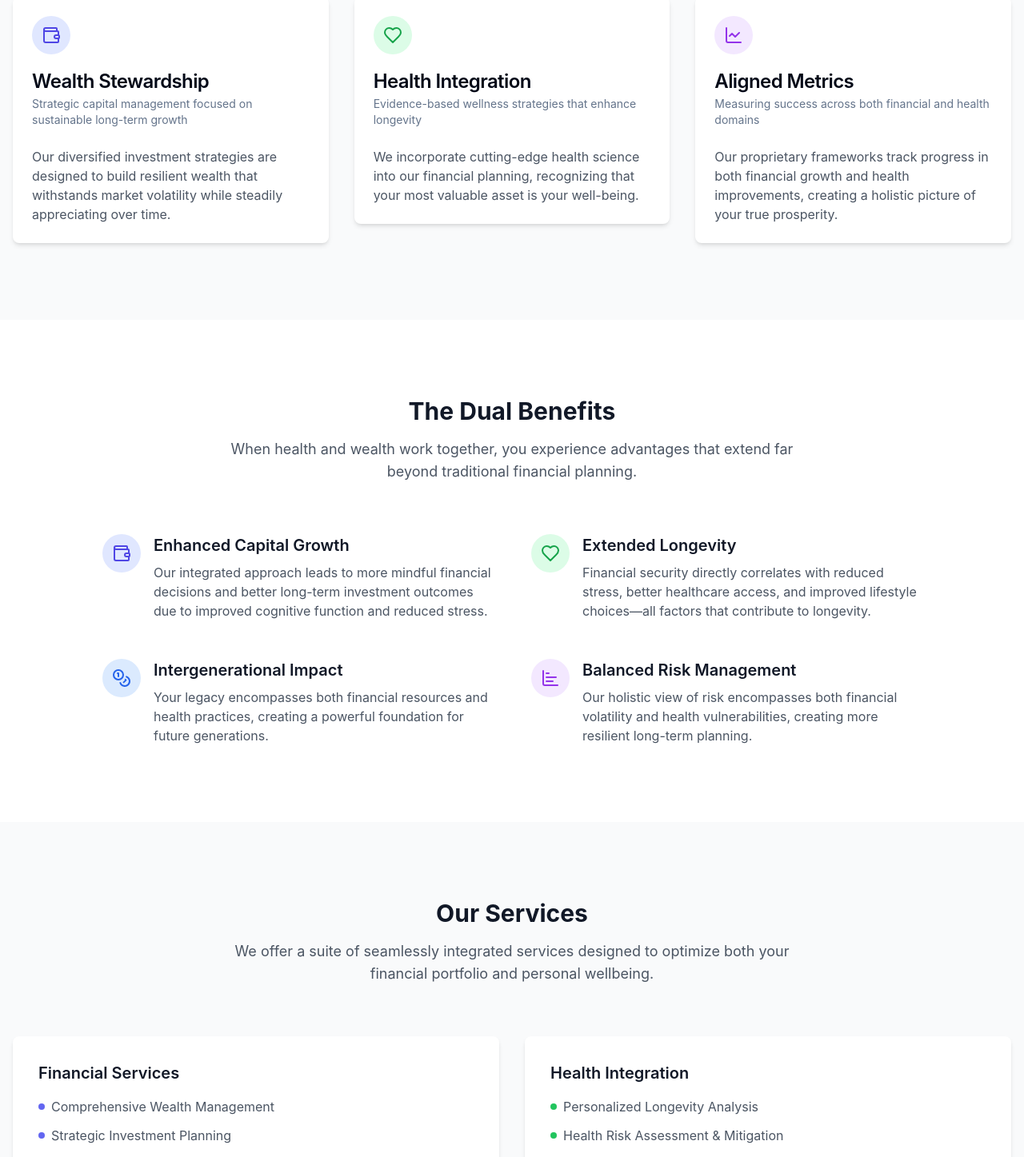
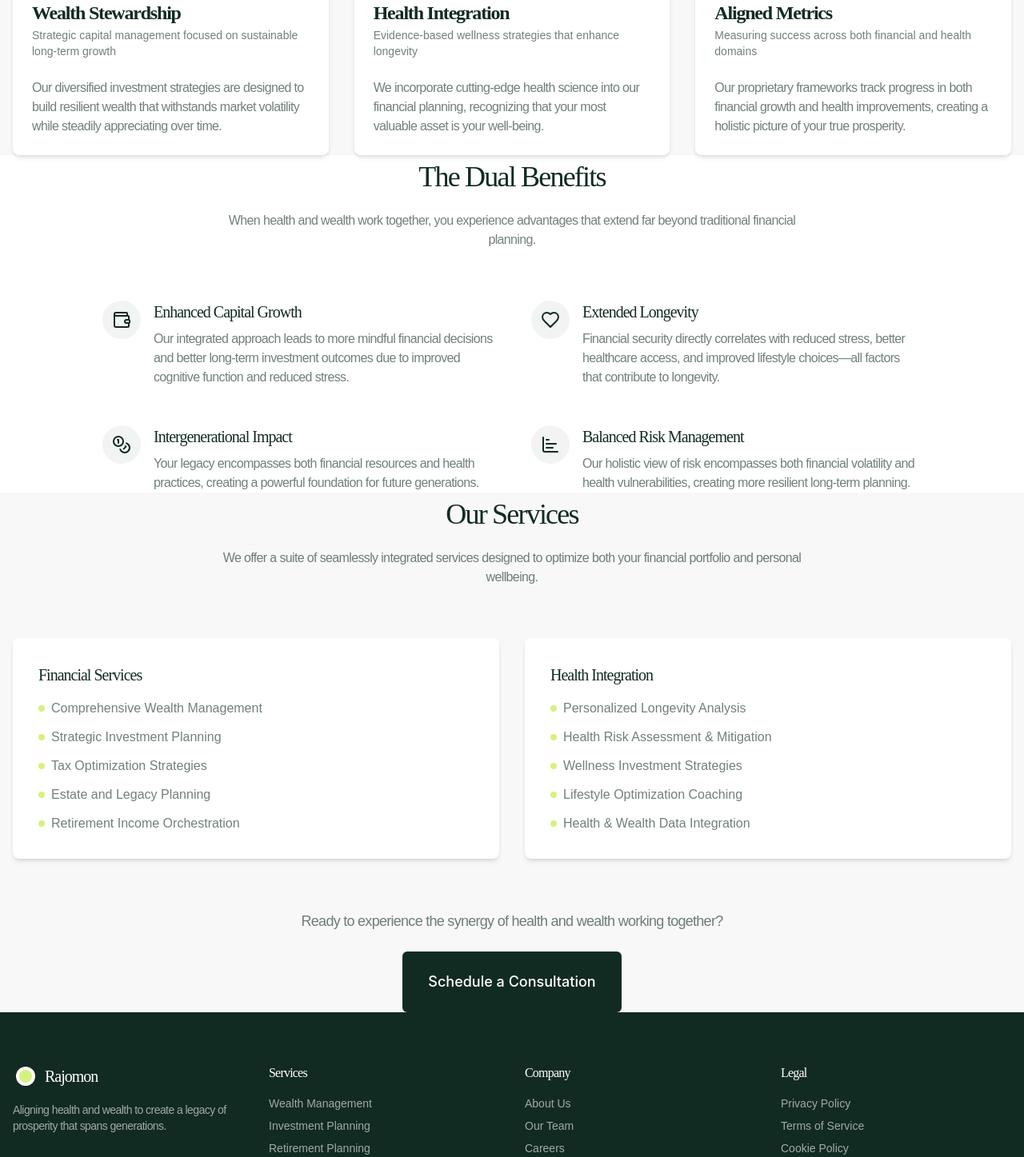
Before and after one commit to flowerMoon98/balance-sheet-lifespan-steward, a React (Vite) app: page / in a window 1280 px wide. Shown: the part 720-2167 px from the top of the page at 80% size. Built offline with nearby package versions, Linux system fonts and the light colour scheme; a web font is replaced by a local one.

Commit message:
Apply branding to homepage
Implement the branding styles across the homepage components.

```diff
--- a/src/components/Approach.tsx
+++ b/src/components/Approach.tsx
@@ -1,17 +1,16 @@
 
 import { Card, CardContent, CardDescription, CardHeader, CardTitle } from "@/components/ui/card";
 import { ChartLine, Wallet, Heart } from "lucide-react";
-
 import { AnimateIn } from "./AnimateIn";
 
 export function Approach() {
   return (
-    <section id="approach" className="py-24 bg-gray-50">
+    <section id="approach" className="py-section bg-grey-lighter">
       <div className="container mx-auto px-4">
         <div className="max-w-3xl mx-auto text-center mb-16">
           <AnimateIn>
-            <h2 className="text-3xl font-bold mb-4 text-gray-900">Our Unique Approach</h2>
-            <p className="text-lg text-gray-600">
+            <h2 className="font-nib text-moss text-[28px] sm:text-[36px] tracking-tighter-custom mb-4">Our Unique Approach</h2>
+            <p className="font-arbeit text-moss/60 tracking-tight-custom text-base leading-[1.5]">
               We've pioneered a methodology that unites financial prosperity with personal wellbeing—creating a symbiotic relationship that amplifies both.
             </p>
           </AnimateIn>
@@ -19,16 +18,16 @@ export function Approach() {
 
         <div className="grid md:grid-cols-3 gap-8">
           <AnimateIn delay={0.1}>
-            <Card className="bg-white border-none shadow-md hover:shadow-lg transition-shadow">
+            <Card className="bg-white border-none shadow-md">
               <CardHeader>
-                <div className="w-12 h-12 rounded-full bg-indigo-100 flex items-center justify-center mb-4">
-                  <Wallet className="text-indigo-600 h-6 w-6" />
+                <div className="w-12 h-12 rounded-full bg-moss/5 flex items-center justify-center mb-4">
+                  <Wallet className="text-moss h-6 w-6" />
                 </div>
-                <CardTitle>Wealth Stewardship</CardTitle>
-                <CardDescription>Strategic capital management focused on sustainable long-term growth</CardDescription>
+                <CardTitle className="font-nib text-moss tracking-tighter-custom">Wealth Stewardship</CardTitle>
+                <CardDescription className="font-arbeit text-moss/60">Strategic capital management focused on sustainable long-term growth</CardDescription>
               </CardHeader>
               <CardContent>
-                <p className="text-gray-600">
+                <p className="font-arbeit text-moss/60 tracking-tight-custom">
                   Our diversified investment strategies are designed to build resilient wealth that withstands market volatility while steadily appreciating over time.
                 </p>
               </CardContent>
@@ -36,16 +35,16 @@ export function Approach() {
           </AnimateIn>
 
           <AnimateIn delay={0.2}>
-            <Card className="bg-white border-none shadow-md hover:shadow-lg transition-shadow">
+            <Card className="bg-white border-none shadow-md">
               <CardHeader>
-                <div className="w-12 h-12 rounded-full bg-green-100 flex items-center justify-center mb-4">
-                  <Heart className="text-green-600 h-6 w-6" />
+                <div className="w-12 h-12 rounded-full bg-moss/5 flex items-center justify-center mb-4">
+                  <Heart className="text-moss h-6 w-6" />
                 </div>
-                <CardTitle>Health Integration</CardTitle>
-                <CardDescription>Evidence-based wellness strategies that enhance longevity</CardDescription>
+                <CardTitle className="font-nib text-moss tracking-tighter-custom">Health Integration</CardTitle>
+                <CardDescription className="font-arbeit text-moss/60">Evidence-based wellness strategies that enhance longevity</CardDescription>
               </CardHeader>
               <CardContent>
-                <p className="text-gray-600">
+                <p className="font-arbeit text-moss/60 tracking-tight-custom">
                   We incorporate cutting-edge health science into our financial planning, recognizing that your most valuable asset is your well-being.
                 </p>
               </CardContent>
@@ -53,16 +52,16 @@ export function Approach() {
           </AnimateIn>
 
           <AnimateIn delay={0.3}>
-            <Card className="bg-white border-none shadow-md hover:shadow-lg transition-shadow">
+            <Card className="bg-white border-none shadow-md">
               <CardHeader>
-                <div className="w-12 h-12 rounded-full bg-purple-100 flex items-center justify-center mb-4">
-                  <ChartLine className="text-purple-600 h-6 w-6" />
+                <div className="w-12 h-12 rounded-full bg-moss/5 flex items-center justify-center mb-4">
+                  <ChartLine className="text-moss h-6 w-6" />
                 </div>
-                <CardTitle>Aligned Metrics</CardTitle>
-                <CardDescription>Measuring success across both financial and health domains</CardDescription>
+                <CardTitle className="font-nib text-moss tracking-tighter-custom">Aligned Metrics</CardTitle>
+                <CardDescription className="font-arbeit text-moss/60">Measuring success across both financial and health domains</CardDescription>
               </CardHeader>
               <CardContent>
-                <p className="text-gray-600">
+                <p className="font-arbeit text-moss/60 tracking-tight-custom">
                   Our proprietary frameworks track progress in both financial growth and health improvements, creating a holistic picture of your true prosperity.
                 </p>
               </CardContent>
--- a/src/components/Benefits.tsx
+++ b/src/components/Benefits.tsx
@@ -1,16 +1,15 @@
 
 import { Coins, ChartBar, Wallet, Heart } from "lucide-react";
-
 import { AnimateIn } from "./AnimateIn";
 
 export function Benefits() {
   return (
-    <section id="benefits" className="py-24">
+    <section id="benefits" className="py-section">
       <div className="container mx-auto px-4">
         <div className="max-w-3xl mx-auto text-center mb-16">
           <AnimateIn>
-            <h2 className="text-3xl font-bold mb-4 text-gray-900">The Dual Benefits</h2>
-            <p className="text-lg text-gray-600">
+            <h2 className="font-nib text-moss text-[28px] sm:text-[36px] tracking-tighter-custom mb-4">The Dual Benefits</h2>
+            <p className="font-arbeit text-moss/60 tracking-tight-custom text-base leading-[1.5]">
               When health and wealth work together, you experience advantages that extend far beyond traditional financial planning.
             </p>
           </AnimateIn>
@@ -20,13 +19,13 @@ export function Benefits() {
           <AnimateIn delay={0.1}>
             <div className="flex gap-4">
               <div className="flex-shrink-0">
-                <div className="w-12 h-12 rounded-full bg-indigo-100 flex items-center justify-center">
-                  <Wallet className="text-indigo-600 h-6 w-6" />
+                <div className="w-12 h-12 rounded-full bg-moss/5 flex items-center justify-center">
+                  <Wallet className="text-moss h-6 w-6" />
                 </div>
               </div>
               <div>
-                <h3 className="text-xl font-semibold mb-2 text-gray-900">Enhanced Capital Growth</h3>
-                <p className="text-gray-600">
+                <h3 className="font-nib text-moss tracking-tighter-custom text-xl mb-2">Enhanced Capital Growth</h3>
+                <p className="font-arbeit text-moss/60 tracking-tight-custom">
                   Our integrated approach leads to more mindful financial decisions and better long-term investment outcomes due to improved cognitive function and reduced stress.
                 </p>
               </div>
@@ -36,13 +35,13 @@ export function Benefits() {
           <AnimateIn delay={0.2}>
             <div className="flex gap-4">
               <div className="flex-shrink-0">
-                <div className="w-12 h-12 rounded-full bg-green-100 flex items-center justify-center">
-                  <Heart className="text-green-600 h-6 w-6" />
+                <div className="w-12 h-12 rounded-full bg-moss/5 flex items-center justify-center">
+                  <Heart className="text-moss h-6 w-6" />
                 </div>
               </div>
               <div>
-                <h3 className="text-xl font-semibold mb-2 text-gray-900">Extended Longevity</h3>
-                <p className="text-gray-600">
+                <h3 className="font-nib text-moss tracking-tighter-custom text-xl mb-2">Extended Longevity</h3>
+                <p className="font-arbeit text-moss/60 tracking-tight-custom">
                   Financial security directly correlates with reduced stress, better healthcare access, and improved lifestyle choices—all factors that contribute to longevity.
                 </p>
               </div>
@@ -52,13 +51,13 @@ export function Benefits() {
           <AnimateIn delay={0.3}>
             <div className="flex gap-4">
               <div className="flex-shrink-0">
-                <div className="w-12 h-12 rounded-full bg-blue-100 flex items-center justify-center">
-                  <Coins className="text-blue-600 h-6 w-6" />
+                <div className="w-12 h-12 rounded-full bg-moss/5 flex items-center justify-center">
+                  <Coins className="text-moss h-6 w-6" />
                 </div>
               </div>
               <div>
-                <h3 className="text-xl font-semibold mb-2 text-gray-900">Intergenerational Impact</h3>
-                <p className="text-gray-600">
+                <h3 className="font-nib text-moss tracking-tighter-custom text-xl mb-2">Intergenerational Impact</h3>
+                <p className="font-arbeit text-moss/60 tracking-tight-custom">
                   Your legacy encompasses both financial resources and health practices, creating a powerful foundation for future generations.
                 </p>
               </div>
@@ -68,13 +67,13 @@ export function Benefits() {
           <AnimateIn delay={0.4}>
             <div className="flex gap-4">
               <div className="flex-shrink-0">
-                <div className="w-12 h-12 rounded-full bg-purple-100 flex items-center justify-center">
-                  <ChartBar className="text-purple-600 h-6 w-6" />
+                <div className="w-12 h-12 rounded-full bg-moss/5 flex items-center justify-center">
+                  <ChartBar className="text-moss h-6 w-6" />
                 </div>
               </div>
               <div>
-                <h3 className="text-xl font-semibold mb-2 text-gray-900">Balanced Risk Management</h3>
-                <p className="text-gray-600">
+                <h3 className="font-nib text-moss tracking-tighter-custom text-xl mb-2">Balanced Risk Management</h3>
+                <p className="font-arbeit text-moss/60 tracking-tight-custom">
                   Our holistic view of risk encompasses both financial volatility and health vulnerabilities, creating more resilient long-term planning.
                 </p>
               </div>
--- a/src/components/Footer.tsx
+++ b/src/components/Footer.tsx
@@ -3,19 +3,19 @@ import { Logo } from "./Logo";
 
 export function Footer() {
   return (
-    <footer className="bg-gray-900 text-gray-300 py-16">
+    <footer className="bg-moss text-white/60 py-16">
       <div className="container mx-auto px-4">
         <div className="grid md:grid-cols-4 gap-8 mb-12">
           <div>
             <Logo className="text-white mb-4" />
-            <p className="text-gray-400 text-sm">
+            <p className="font-arbeit tracking-tight-custom text-sm">
               Aligning health and wealth to create a legacy of prosperity that spans generations.
             </p>
           </div>
 
           <div>
-            <h4 className="text-white font-medium mb-4">Services</h4>
-            <ul className="space-y-2 text-sm">
+            <h4 className="font-nib text-white tracking-tighter-custom mb-4">Services</h4>
+            <ul className="space-y-2 text-sm font-arbeit">
               <li><a href="#" className="hover:text-white transition-colors">Wealth Management</a></li>
               <li><a href="#" className="hover:text-white transition-colors">Investment Planning</a></li>
               <li><a href="#" className="hover:text-white transition-colors">Retirement Planning</a></li>
@@ -25,8 +25,8 @@ export function Footer() {
           </div>
 
           <div>
-            <h4 className="text-white font-medium mb-4">Company</h4>
-            <ul className="space-y-2 text-sm">
+            <h4 className="font-nib text-white tracking-tighter-custom mb-4">Company</h4>
+            <ul className="space-y-2 text-sm font-arbeit">
               <li><a href="#" className="hover:text-white transition-colors">About Us</a></li>
               <li><a href="#" className="hover:text-white transition-colors">Our Team</a></li>
               <li><a href="#" className="hover:text-white transition-colors">Careers</a></li>
@@ -36,8 +36,8 @@ export function Footer() {
           </div>
 
           <div>
-            <h4 className="text-white font-medium mb-4">Legal</h4>
-            <ul className="space-y-2 text-sm">
+            <h4 className="font-nib text-white tracking-tighter-custom mb-4">Legal</h4>
+            <ul className="space-y-2 text-sm font-arbeit">
               <li><a href="#" className="hover:text-white transition-colors">Privacy Policy</a></li>
               <li><a href="#" className="hover:text-white transition-colors">Terms of Service</a></li>
               <li><a href="#" className="hover:text-white transition-colors">Cookie Policy</a></li>
@@ -46,8 +46,8 @@ export function Footer() {
           </div>
         </div>
 
-        <div className="border-t border-gray-800 pt-8 text-center text-sm text-gray-400">
-          <p>&copy; {new Date().getFullYear()} Prosperlife. All rights reserved.</p>
+        <div className="border-t border-white/10 pt-8 text-center text-sm font-arbeit tracking-tight-custom">
+          <p>&copy; {new Date().getFullYear()} Rajomon. All rights reserved.</p>
         </div>
       </div>
     </footer>
--- a/src/components/Logo.tsx
+++ b/src/components/Logo.tsx
@@ -9,11 +9,11 @@ export function Logo({ className }: LogoProps) {
   return (
     <div className={cn("flex items-center gap-2", className)}>
       <div className="relative h-8 w-8">
-        <div className="absolute inset-0 rounded-full bg-gradient-to-r from-indigo-600 to-green-400 opacity-70" />
+        <div className="absolute inset-0 rounded-full bg-moss opacity-70" />
         <div className="absolute inset-1 rounded-full bg-white" />
-        <div className="absolute inset-2 rounded-full bg-gradient-to-br from-indigo-600 to-green-400" />
+        <div className="absolute inset-2 rounded-full bg-lime" />
       </div>
-      <span className={cn("text-xl font-semibold tracking-tight", className?.includes("text-white") ? "text-white" : "")}>Prosperlife</span>
+      <span className={cn("text-xl font-nib tracking-tighter-custom text-moss", className?.includes("text-white") ? "text-white" : "")}>Rajomon</span>
     </div>
   );
 }
--- a/src/components/Services.tsx
+++ b/src/components/Services.tsx
@@ -1,16 +1,15 @@
 
 import { Button } from "@/components/ui/button";
-
 import { AnimateIn } from "./AnimateIn";
 
 export function Services() {
   return (
-    <section id="services" className="py-24 bg-gray-50">
+    <section id="services" className="py-section bg-grey-lighter">
       <div className="container mx-auto px-4">
         <div className="max-w-3xl mx-auto text-center mb-16">
           <AnimateIn>
-            <h2 className="text-3xl font-bold mb-4 text-gray-900">Our Services</h2>
-            <p className="text-lg text-gray-600">
+            <h2 className="font-nib text-moss text-[28px] sm:text-[36px] tracking-tighter-custom mb-4">Our Services</h2>
+            <p className="font-arbeit text-moss/60 tracking-tight-custom text-base leading-[1.5]">
               We offer a suite of seamlessly integrated services designed to optimize both your financial portfolio and personal wellbeing.
             </p>
           </AnimateIn>
@@ -19,26 +18,26 @@ export function Services() {
         <div className="grid md:grid-cols-2 gap-8 mb-16">
           <AnimateIn delay={0.1}>
             <div className="bg-white p-8 rounded-lg shadow-md">
-              <h3 className="text-xl font-semibold mb-4 text-gray-900">Financial Services</h3>
-              <ul className="space-y-3 text-gray-600">
+              <h3 className="font-nib text-moss tracking-tighter-custom text-xl mb-4">Financial Services</h3>
+              <ul className="space-y-3 font-arbeit text-moss/60">
                 <li className="flex items-center gap-2">
-                  <div className="w-2 h-2 rounded-full bg-indigo-500"></div>
+                  <div className="w-2 h-2 rounded-full bg-lime"></div>
                   <span>Comprehensive Wealth Management</span>
                 </li>
                 <li className="flex items-center gap-2">
-                  <div className="w-2 h-2 rounded-full bg-indigo-500"></div>
+                  <div className="w-2 h-2 rounded-full bg-lime"></div>
                   <span>Strategic Investment Planning</span>
                 </li>
                 <li className="flex items-center gap-2">
-                  <div className="w-2 h-2 rounded-full bg-indigo-500"></div>
+                  <div className="w-2 h-2 rounded-full bg-lime"></div>
                   <span>Tax Optimization Strategies</span>
                 </li>
                 <li className="flex items-center gap-2">
-                  <div className="w-2 h-2 rounded-full bg-indigo-500"></div>
+                  <div className="w-2 h-2 rounded-full bg-lime"></div>
                   <span>Estate and Legacy Planning</span>
                 </li>
                 <li className="flex items-center gap-2">
-                  <div className="w-2 h-2 rounded-full bg-indigo-500"></div>
+                  <div className="w-2 h-2 rounded-full bg-lime"></div>
                   <span>Retirement Income Orchestration</span>
                 </li>
               </ul>
@@ -47,26 +46,26 @@ export function Services() {
 
           <AnimateIn delay={0.2}>
             <div className="bg-white p-8 rounded-lg shadow-md">
-              <h3 className="text-xl font-semibold mb-4 text-gray-900">Health Integration</h3>
-              <ul className="space-y-3 text-gray-600">
+              <h3 className="font-nib text-moss tracking-tighter-custom text-xl mb-4">Health Integration</h3>
+              <ul className="space-y-3 font-arbeit text-moss/60">
                 <li className="flex items-center gap-2">
-                  <div className="w-2 h-2 rounded-full bg-green-500"></div>
+                  <div className="w-2 h-2 rounded-full bg-lime"></div>
                   <span>Personalized Longevity Analysis</span>
                 </li>
                 <li className="flex items-center gap-2">
-                  <div className="w-2 h-2 rounded-full bg-green-500"></div>
+                  <div className="w-2 h-2 rounded-full bg-lime"></div>
                   <span>Health Risk Assessment & Mitigation</span>
                 </li>
                 <li className="flex items-center gap-2">
-                  <div className="w-2 h-2 rounded-full bg-green-500"></div>
+                  <div className="w-2 h-2 rounded-full bg-lime"></div>
                   <span>Wellness Investment Strategies</span>
                 </li>
                 <li className="flex items-center gap-2">
-                  <div className="w-2 h-2 rounded-full bg-green-500"></div>
+                  <div className="w-2 h-2 rounded-full bg-lime"></div>
                   <span>Lifestyle Optimization Coaching</span>
                 </li>
                 <li className="flex items-center gap-2">
-                  <div className="w-2 h-2 rounded-full bg-green-500"></div>
+                  <div className="w-2 h-2 rounded-full bg-lime"></div>
                   <span>Health & Wealth Data Integration</span>
                 </li>
               </ul>
@@ -76,10 +75,10 @@ export function Services() {
 
         <AnimateIn delay={0.3}>
           <div className="max-w-3xl mx-auto text-center">
-            <p className="text-lg text-gray-600 mb-6">
+            <p className="font-arbeit text-moss/60 tracking-tight-custom text-lg mb-6">
               Ready to experience the synergy of health and wealth working together?
             </p>
-            <Button className="bg-gradient-to-r from-indigo-600 to-indigo-500 hover:from-indigo-700 hover:to-indigo-600 text-lg px-8 py-6 h-auto">
+            <Button className="bg-moss text-white hover:bg-moss/90 text-lg px-8 py-6 h-auto">
               Schedule a Consultation
             </Button>
           </div>
--- a/tailwind.config.ts
+++ b/tailwind.config.ts
@@ -36,6 +36,9 @@ export default {
         clay: '#745849',
         sky: '#0D7EA2',
         grass: '#047251',
+        // Neutral
+        'grey-light': '#E6E6E6',
+        'grey-lighter': '#F8F8F8',
         border: 'hsl(var(--border))',
         input: 'hsl(var(--input))',
         ring: 'hsl(var(--ring))',
```
Also changed, not shown: src/components/Navbar.tsx (+5 -5 lines).
